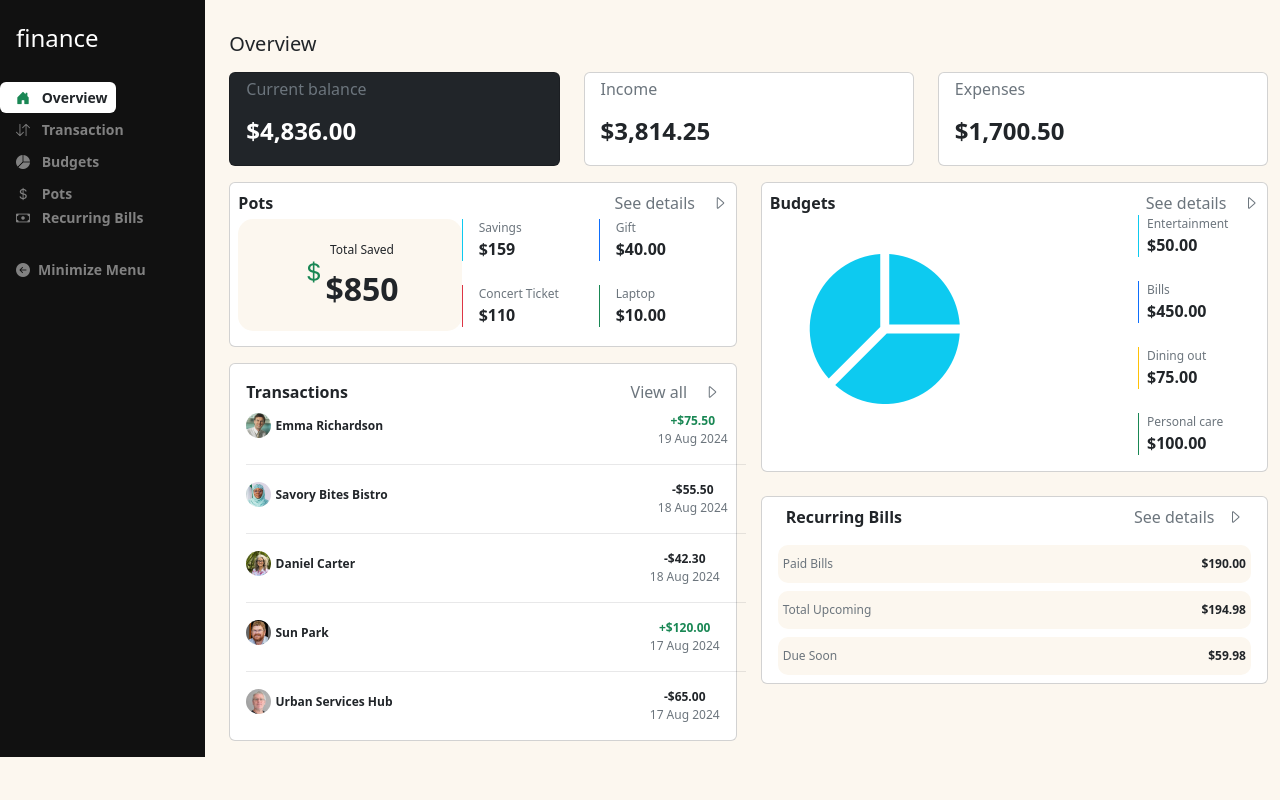
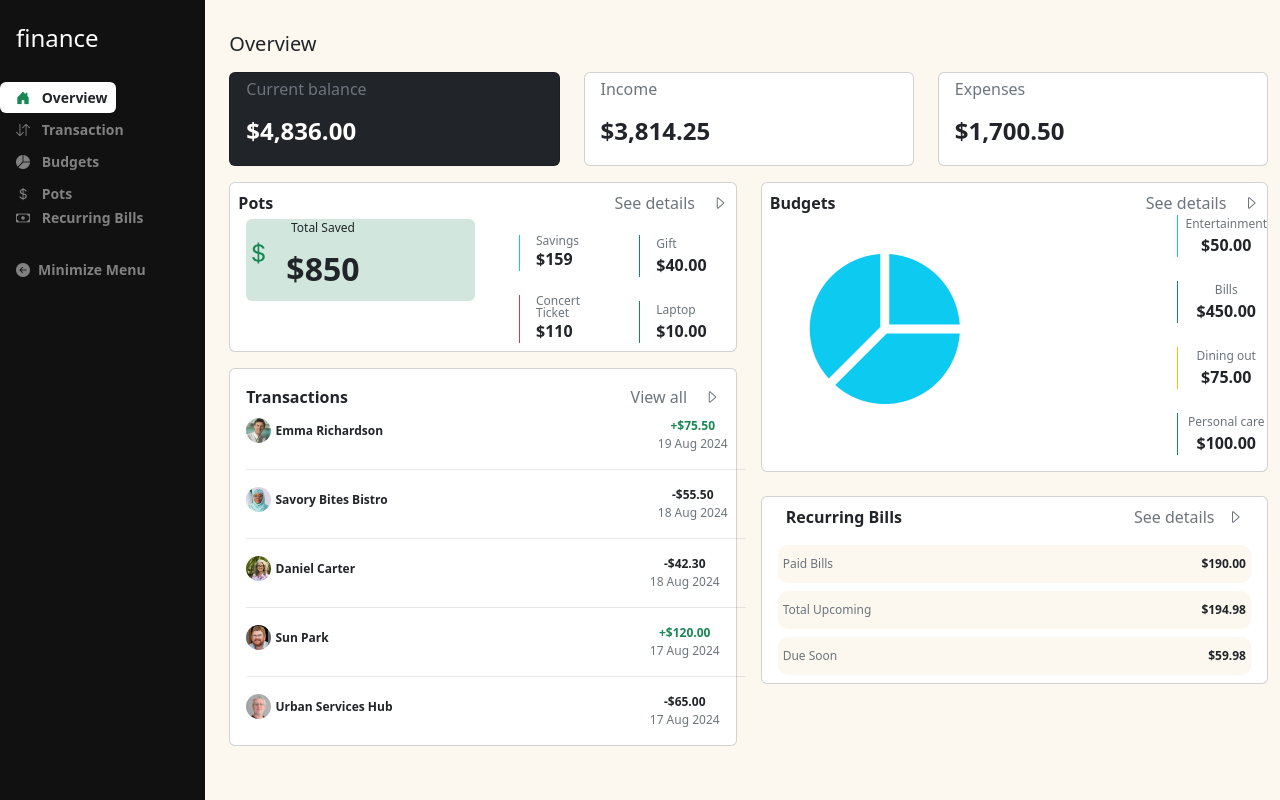
Before and after one commit to Prayz-code/finance-dashboard, a plain HTML site: page index.html in a window 1280 px wide. Drawn offline with nearby package versions, Linux system fonts and the light colour scheme.

Commit message:
fifth commit

```diff
--- a/index.html
+++ b/index.html
@@ -11,7 +11,7 @@
 
 <body>
     <!-- this is the sidebar -->
-    <div class="row vh-50">
+    <div class="row vh-100">
         <div class="col-xs-12 col-sm-12 col-md-12 col-lg-2 col-xl-2 order-last order-lg-first sidebar">
             <div>
                 <div class="text-white fw-bold pt-4 p-3 d-none d-lg-block">
@@ -98,44 +98,39 @@
                                 <div class="text-secondary pe-2">See details&nbsp;&nbsp;&nbsp;&nbsp;<i class="bi bi-caret-right text-secondary"></i></div>
                             </div>
                             <div>
-                                <div class="d-flex justify-content-between">
-                                    <div class="total">
+                                <div class="row">
+                                    <div class="col-xs-12 col-sm-12 col-md-12 col-lg-6 col-xl-6">
+                                        <div class="d-flex ms-2 bg-success-subtle rounded">
                                             <i class="bi bi-currency-dollar text-success pt-3 fs-4"></i>
-                                        <div>
+                                            <div class="ms-3">
                                                 <p class="saved">Total Saved</p>
                                                 <p class="fs-2 fw-bolder lh-1">$850</p>
                                             </div>
                                         </div>
-
-                                    <div class="d-flex justify-content-flex-end">
-                                        <div class="chart">
-                                            <div class="ps-3 border-start border-info">
-                                                <div class="entertainment">
-                                                    <div class="text-secondary" style="font-size: 12px;">Savings</div>
-                                                    <div class="fw-bold">$159</div>
                                     </div>
+                                    <div class="col-xs-12 col-sm-12 col-md-12 col-lg-6 col-xl-6">
+                                        <div class="row pt-3 ms-2 mb-2">
+                                            <div class="col-6">
+                                                <div class="d-block text-start ps-3 border-start border-info">
+                                                    <p class="text-secondary lh-1 p-0 m-0" style="font-size: 12px;">Savings</p>
+                                                    <span class="fw-bold text-dark p-0 m-0">$159</span>
                                                 </div>
                                                 <br>
-                                            <div class="ps-3 border-start border-danger">
-                                                <div class="entertainment">
-                                                    <div class="text-secondary" style="font-size: 12px;">Concert Ticket</div>
-                                                    <div class="fw-bold">$110</div>
-                                                </div>
+                                                <div class="d-block text-start ps-3 border-start border-danger">
+                                                    <p class="text-secondary lh-1 p-0 m-0" style="font-size: 12px;">Concert Ticket</p>
+                                                    <span class="fw-bold text-dark lh-1 p-0 m-0">$110</span>
                                                 </div>
                                             </div>
 
-                                        <div class="chart">
-                                            <div class="ps-3 border-start border-primary">
-                                                <div class="entertainment">
-                                                    <div class="text-secondary" style="font-size: 12px;">Gift</div>
-                                                    <div class="fw-bold">$40.00</div>
-                                                </div>
+                                            <div class="col-6">
+                                                <div class="d-block text-start ps-3 border-start border-primary">
+                                                    <p class="text-secondary p-0 m-0" style="font-size: 12px;">Gift</p>
+                                                    <span class="fw-bold p-0 m-0">$40.00</span>
                                                 </div>
                                                 <br>
-                                            <div class="ps-3 border-start border-success">
-                                                <div class="entertainment">
-                                                    <div class="text-secondary" style="font-size: 12px;">Laptop</div>
-                                                    <div class="fw-bold">$10.00</div>
+                                                <div class="d-block text-start ps-3 border-start border-success">
+                                                    <p class="text-secondary text-start p-0 m-0" style="font-size: 12px;">Laptop</p>
+                                                    <span class="fw-bold text-start p-0 m-0">$10.00</span>
                                                 </div>
                                             </div>
                                         </div>
@@ -255,7 +250,7 @@
                             </div>
                         </div>
                         <!-- Recurring -->
-                        <div class="card pe-3 ps-3 mt-4">
+                        <div class="card pe-3 ps-3 mt-4 mb-3">
                             <div class="d-flex justify-content-between pt-2 pb-3">
                                 <div class="fw-bold ps-2">Recurring Bills</div>
                                 <div class="text-secondary pe-2">See details&nbsp;&nbsp;&nbsp;<i class="bi bi-caret-right text-secondary"></i></div>
--- a/style.css
+++ b/style.css
@@ -19,30 +19,30 @@ body{
     .saved{
         font-size: 12px;
     }
+    /*
      .total{
-        display: flex;
-        justify-content: center;
+
         align-items: left;
         line-height: 80%;
         background-color: #fcf7ef;
-        width: 250px;
+         width: 250px;
         padding: 25px 20px 10px 20px;
         margin-bottom: 15px;
         border-radius: 15px;
     }
-
+    */
     .ball{
         font-size: 150px;
     }
 
-    .entertainment{
+    /* .entertainment{
         width: 120px;
-    }
+    }  */
 
-    .chart{
+    /* .chart{
         display: block;
         text-align: left;
-    }
+    } */
 
     .emma{
         width: 25px;
```
Lines whose indentation alone changed are shown as unchanged.
